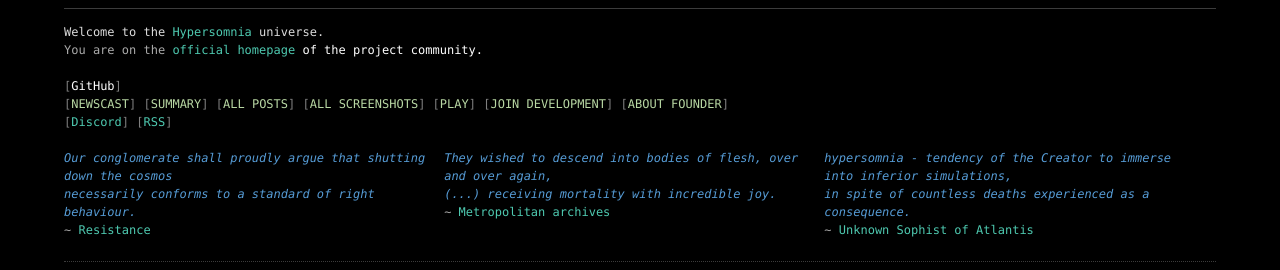
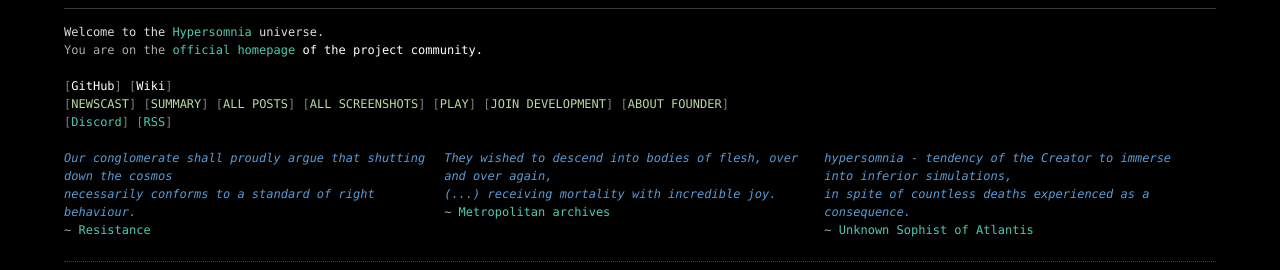
Before and after one commit to TeamHypersomnia/TeamHypersomnia.github.io, a Jekyll site: the page built from index.html, in a window 1280 px wide and 900 px high. Shown: the top 270 px of the window. Built offline with Jekyll 4.4.1, drawn with Linux system fonts in a browser that asks for light colours; the list of posts is cut into pages by our own code.

Commit message:
Added wiki link

```diff
--- a/_includes/header.html
+++ b/_includes/header.html
@@ -10,7 +10,9 @@
 You are on the <span class="vskeyword"> official homepage </span> <span style="color:white">of the project community.</span>
 </div>
 <br/>
-<a class="vsenum" style="color:white" href="https://github.com/TeamHypersomnia"><span class="vsparam">[</span>GitHub<span class="vsparam">]</span></a><br/>
+<a class="vsenum" style="color:white" href="https://github.com/TeamHypersomnia"><span class="vsparam">[</span>GitHub<span class="vsparam">]</span></a>
+<a class="vsenum" style="color:white" href="http://wiki.hypersomnia.pl"><span class="vsparam">[</span>Wiki<span class="vsparam">]</span></a>
+	<br/>
 <a class="vsenum" href="{{ "/"| prepend: site.baseurl }}"><span class="vsparam">[</span>NEWSCAST<span class="vsparam">]</span></a>
 <a class="vsenum" href="{{ "/summary "| prepend: site.baseurl }}"><span class="vsparam">[</span>SUMMARY<span class="vsparam">]</span></a>
 <a class="vsenum" href="{{ "/posts"| prepend: site.baseurl }}"><span class="vsparam">[</span>ALL POSTS<span class="vsparam">]</span></a>
```
